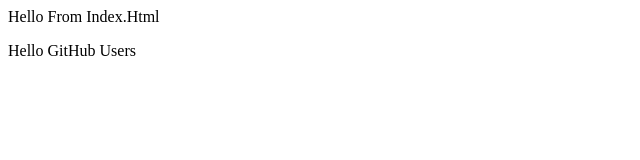
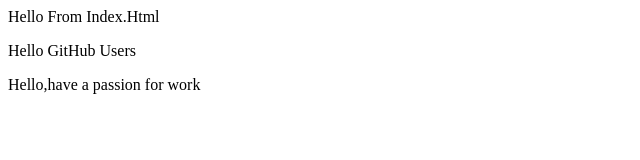
Before and after one commit to shubhamlearner/demo3, a plain HTML site: page index.html in a window 1280 px wide. Shown: the whole page, without its empty margins (0-640 px from the left). Drawn offline with Linux system fonts and the light colour scheme.

Commit message:
file updated

```diff
--- a/index.html
+++ b/index.html
@@ -1,2 +1,3 @@
 <p>Hello From Index.Html</p>
 <p>Hello GitHub Users</p>
+<p>Hello,have a passion for work</p>
```
